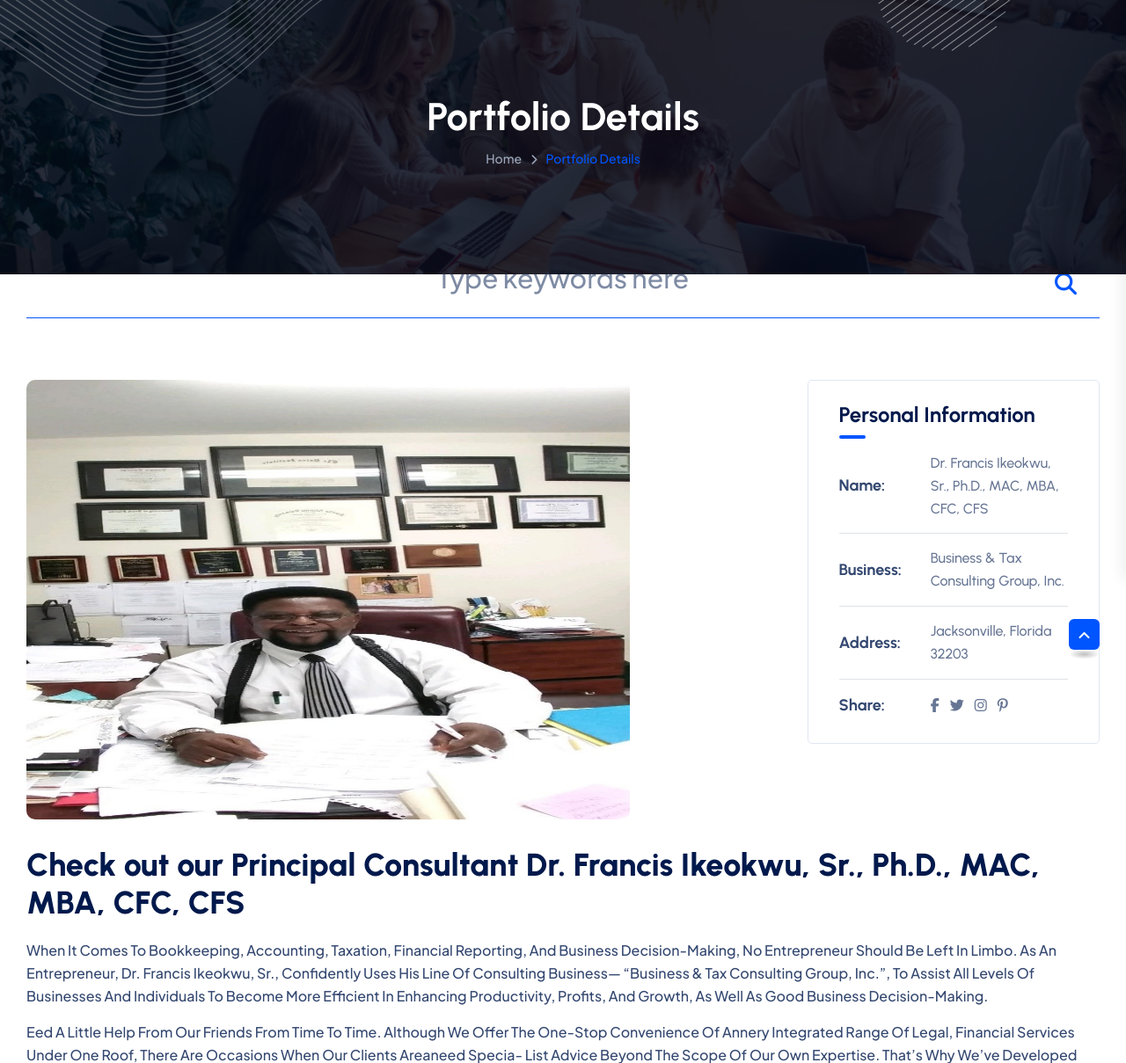
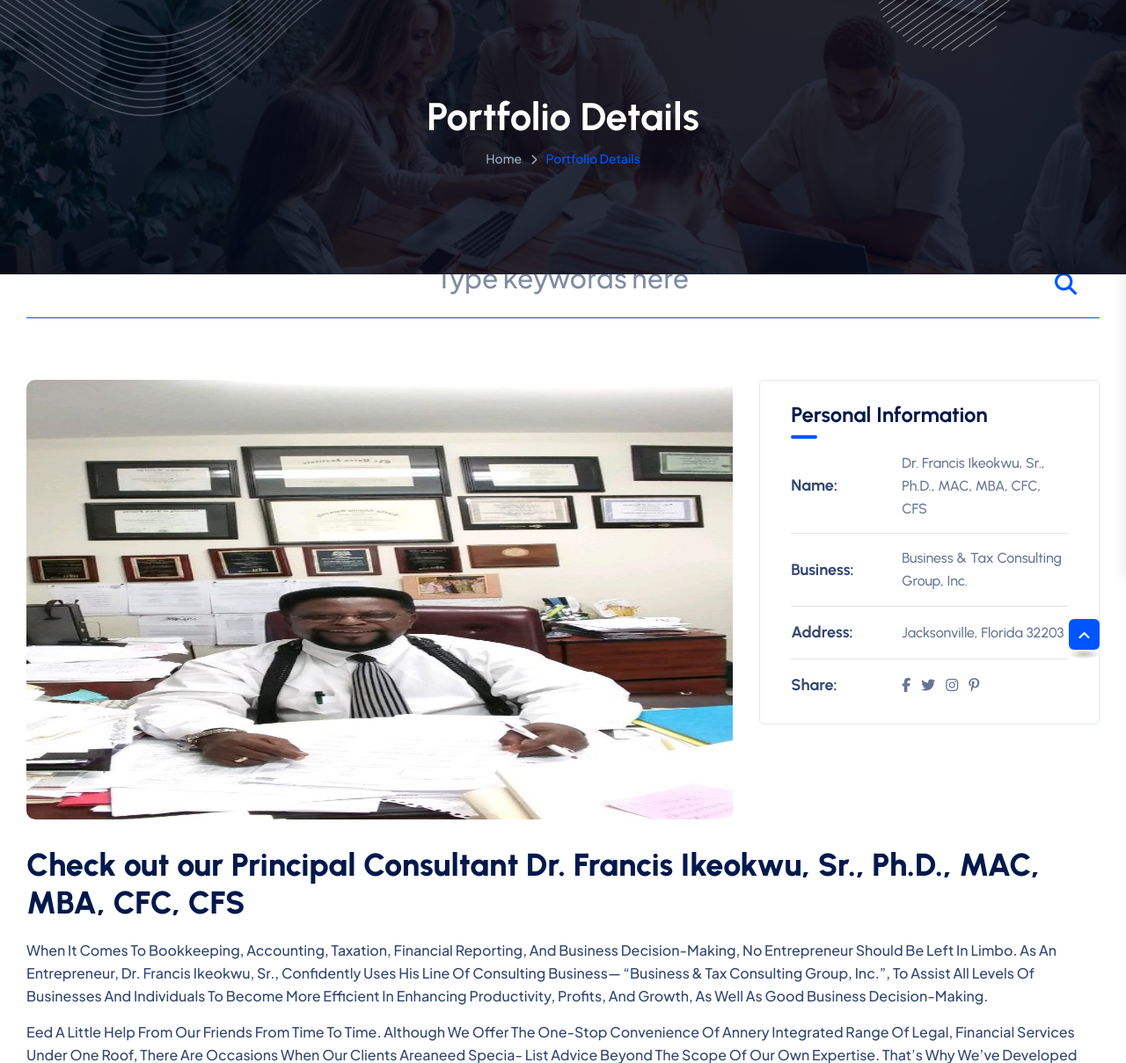
Before and after one commit to SPOTWEBDEV/consulting-website, a PHP site: page /public_html/portfolio/index.php in a window 1280 px wide. Shown: the part 141-1350 px from the top of the page at 88% size. Run offline with PHP 8.4, Linux system fonts and the light colour scheme; some libraries are stand-ins or nearby versions.

Commit message:
work on the portfolio pages

```diff
--- a/portfolio/index.php
+++ b/portfolio/index.php
@@ -94,12 +94,12 @@
                     <div class="col-12">
                         <div class="project-details-wrap">
                             <div class="row">
-                                <div class="col-71">
+                                <div class="col-12 col-lg-8">
                                     <div class="project-details-thumb">
-                                        <img style="height: 500px;width:80%;" src="<?php echo $domain ?>assets/images/My Photo.jpg" alt="">
+                                        <img style="height: 500px;width:100%;" src="<?php echo $domain ?>assets/images/My Photo.jpg" alt="">
                                     </div>
                                 </div>
-                                <div class="col-29">
+                                <div class="col-12 col-lg-4">
                                     <div class="project-details-info">
                                         <h4 class="title">Personal Information</h4>
                                         <ul class="list-wrap">
@@ -141,7 +141,7 @@
                                                     <li><img src="<?php echo $domain ?>assets/img/icons/check_icon.svg" alt="">Bachelor of Science (B.S.) in Finance from University of South Florida, Tampa Florida. </li>
                                                     <li><img src="<?php echo $domain ?>assets/img/icons/check_icon.svg" alt="">Master of Business Administration (MBA) in Business Administration from Florida Metropolitan University, Tampa, Florida. </li>
                                                     <li><img src="<?php echo $domain ?>assets/img/icons/check_icon.svg" alt="">Master’s in Forensic Accounting (MAC) in Forensic Accounting from Florida Atlantic University, Boca Raton, Florida. </li>
-                                                    <li><img src="<?php echo $domain ?>assets/img/icons/check_icon.svg" alt="">Doctor of Philosophy (Ph.D.) in Financial Management/International Business and Trade from Union Institute & University, Cincinnati, Ohio.  </li>
+                                                    <li><img src="<?php echo $domain ?>assets/img/icons/check_icon.svg" alt="">Doctor of Philosophy (Ph.D.) in Financial Management/International Business and Trade from Union Institute & University, Cincinnati, Ohio. </li>
                                                 </ul>
                                                 <p class="info-two">Dr. Ikeokwu derives satisfaction in helping others achieve business and financial success. He believes that knowledge is not an inheritance but learned. His utmost goal is to share and impact his wealth of business and financial knowledge with others, especially small business entrepreneurs, so they can remain profitable in their business operations.
                                                     In addition to his academic training and leadership, he served as Senior Tax Specialist with the Florida Department of Revenue for thirteen years, specializing in tax laws, auditing, sales & use tax, intangible tax, corporate tax, local option tax, and documentary stamp tax.</p>
@@ -158,12 +158,12 @@
                     <div class="col-12 mt-4 pt-120">
                         <div class="project-details-wrap">
                             <div class="row">
-                                <div class="col-71">
+                                <div class="col-12 col-lg-8">
                                     <div class="project-details-thumb">
-                                        <img style="height: 500px;width:80%;" src="https://media.licdn.com/dms/image/v2/D4E03AQHA5TphX6JRaA/profile-displayphoto-shrink_800_800/profile-displayphoto-shrink_800_800/0/1732176778140?e=1745452800&v=beta&t=vY_pDqXul9zSMME39ZZHXwZs7vWQ8ho7pdWJBQNkH7k" alt="">
+                                        <img style="height: 500px;width:100%;" src="<?php echo $domain ?>assets/images/1.jpg" alt="">
                                     </div>
                                 </div>
-                                <div class="col-29">
+                                <div class="col-12 col-lg-4">
                                     <div class="project-details-info">
                                         <h4 class="title">Personal Information</h4>
                                         <ul class="list-wrap">
--- a/server/payment/index.php
+++ b/server/payment/index.php
@@ -7,7 +7,7 @@ function makePayment($amount, $email, $insert_id, $who)
     $fields = [
         'email'        => $email,
         'amount'       => $amount * 100, // Paystack requires the amount in kobo, so multiply by 100 to convert to kobo
-        'currency'     => 'USD',         // Set the currency to USD
+        'currency'     => 'NGN',         // Set the currency to USD
         'callback_url' => $domain . "server/payment/callback.php?id={$connection->insert_id}&who={$who}",
         'metadata'     => ["cancel_action" => $domain . "/" . $who . "/?cancel={$connection->insert_id}"],
     ];
```
Also changed, not shown: assets/images/1.jpg (added), 2 other files. Lines whose indentation alone changed are shown as unchanged.
